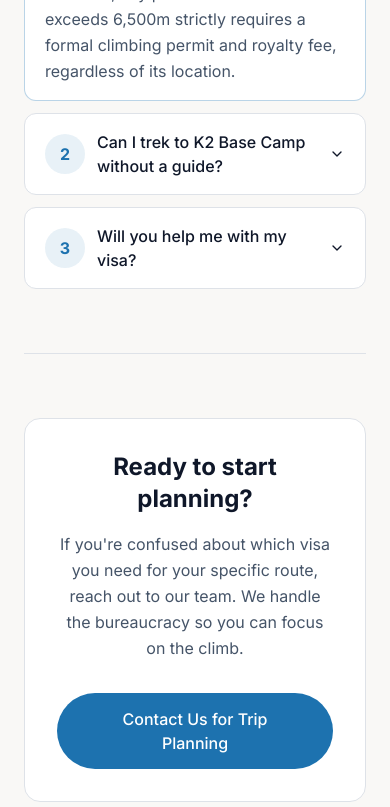
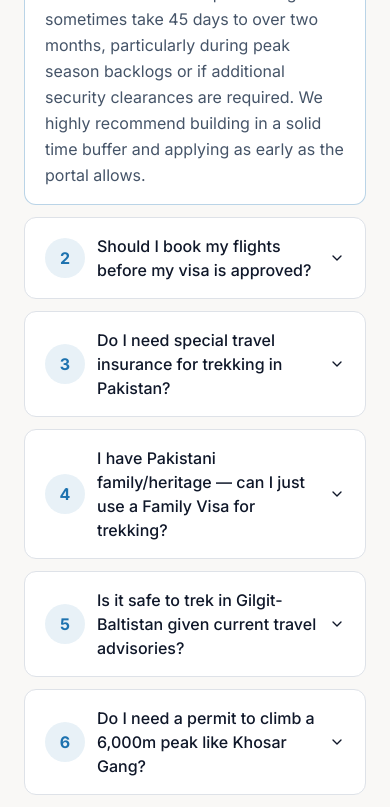
Before and after one commit to zaigham63466-sketch/WEBSITE-FINAL, a React (Vite) app: page /pakistan-visa-guide in a window 390 px wide. Shown: the part 5680-6487 px from the top of the page. Built offline with nearby package versions, Linux system fonts and the light colour scheme.

Commit message:
Update Visa Guide FAQ with real-world questions sourced from traveler forums

```diff
--- a/src/pages/VisaGuidePage.tsx
+++ b/src/pages/VisaGuidePage.tsx
@@ -132,6 +132,61 @@ export default function VisaGuidePage() {
                     <AccordionTrigger className="hover:no-underline py-4">
                       <div className="flex items-center gap-3 text-left">
                         <span className="shrink-0 w-10 h-10 rounded-full bg-primary/10 text-primary text-base font-bold flex items-center justify-center">1</span>
+                        <span className="font-medium text-foreground text-base md:text-lg">What is the real-world processing time for a Trekking Visa?</span>
+                      </div>
+                    </AccordionTrigger>
+                    <AccordionContent className="text-muted-foreground pb-4 pl-13 text-base leading-relaxed">
+                      While the official NADRA estimate for a Trekking & Mountaineering Visa is 4 to 6 weeks, real-world reports from travelers indicate that processing can sometimes take 45 days to over two months, particularly during peak season backlogs or if additional security clearances are required. We highly recommend building in a solid time buffer and applying as early as the portal allows.
+                    </AccordionContent>
+                  </AccordionItem>
+                  <AccordionItem value="faq-2" className="bg-card border border-border rounded-lg px-5 data-[state=open]:border-primary/30 transition-colors">
+                    <AccordionTrigger className="hover:no-underline py-4">
+                      <div className="flex items-center gap-3 text-left">
+                        <span className="shrink-0 w-10 h-10 rounded-full bg-primary/10 text-primary text-base font-bold flex items-center justify-center">2</span>
+                        <span className="font-medium text-foreground text-base md:text-lg">Should I book my flights before my visa is approved?</span>
+                      </div>
+                    </AccordionTrigger>
+                    <AccordionContent className="text-muted-foreground pb-4 pl-13 text-base leading-relaxed">
+                      Given the known variability in processing times, we strongly advise against booking non-refundable flights before your e-Visa and NOC are fully approved. If you must secure dates early, ensure you purchase fully flexible or refundable tickets to protect your investment in case of administrative delays.
+                    </AccordionContent>
+                  </AccordionItem>
+                  <AccordionItem value="faq-3" className="bg-card border border-border rounded-lg px-5 data-[state=open]:border-primary/30 transition-colors">
+                    <AccordionTrigger className="hover:no-underline py-4">
+                      <div className="flex items-center gap-3 text-left">
+                        <span className="shrink-0 w-10 h-10 rounded-full bg-primary/10 text-primary text-base font-bold flex items-center justify-center">3</span>
+                        <span className="font-medium text-foreground text-base md:text-lg">Do I need special travel insurance for trekking in Pakistan?</span>
+                      </div>
+                    </AccordionTrigger>
+                    <AccordionContent className="text-muted-foreground pb-4 pl-13 text-base leading-relaxed">
+                      Yes. Standard travel insurance policies almost universally exclude high-altitude trekking and regions under certain government travel advisories. You must ensure your policy explicitly covers trekking up to your maximum planned altitude (e.g., 5,500m for Concordia) and includes helicopter search, rescue, and evacuation in Pakistan. Helicopter rescues in Gilgit-Baltistan require a hefty advance deposit which your specialized insurance will need to guarantee.
+                    </AccordionContent>
+                  </AccordionItem>
+                  <AccordionItem value="faq-4" className="bg-card border border-border rounded-lg px-5 data-[state=open]:border-primary/30 transition-colors">
+                    <AccordionTrigger className="hover:no-underline py-4">
+                      <div className="flex items-center gap-3 text-left">
+                        <span className="shrink-0 w-10 h-10 rounded-full bg-primary/10 text-primary text-base font-bold flex items-center justify-center">4</span>
+                        <span className="font-medium text-foreground text-base md:text-lg">I have Pakistani family/heritage — can I just use a Family Visa for trekking?</span>
+                      </div>
+                    </AccordionTrigger>
+                    <AccordionContent className="text-muted-foreground pb-4 pl-13 text-base leading-relaxed">
+                      No. Even if you hold a valid Family Visit Visa, National Identity Card for Overseas Pakistanis (NICOP), or a Pakistan Origin Card (POC), you are still legally required to obtain a specific NOC permit and Sponsor Letter from a licensed tour operator if you intend to enter restricted military zones like the Baltoro Glacier. A standard visa or NICOP alone does not grant access to restricted trekking areas.
+                    </AccordionContent>
+                  </AccordionItem>
+                  <AccordionItem value="faq-5" className="bg-card border border-border rounded-lg px-5 data-[state=open]:border-primary/30 transition-colors">
+                    <AccordionTrigger className="hover:no-underline py-4">
+                      <div className="flex items-center gap-3 text-left">
+                        <span className="shrink-0 w-10 h-10 rounded-full bg-primary/10 text-primary text-base font-bold flex items-center justify-center">5</span>
+                        <span className="font-medium text-foreground text-base md:text-lg">Is it safe to trek in Gilgit-Baltistan given current travel advisories?</span>
+                      </div>
+                    </AccordionTrigger>
+                    <AccordionContent className="text-muted-foreground pb-4 pl-13 text-base leading-relaxed">
+                      Many foreign travel advisories issue broad warnings for Pakistan based on historical context or specific conflict-prone border regions (like parts of KP or Balochistan). However, Gilgit-Baltistan—where the Karakoram is located—is geographically isolated from these areas and has remained peaceful, highly secure, and welcoming for trekkers for decades. While you should always review your government's current official advisory before traveling, it is important to distinguish the specific realities of the northern trekking regions from broader national alerts.
+                    </AccordionContent>
+                  </AccordionItem>
+                  <AccordionItem value="faq-6" className="bg-card border border-border rounded-lg px-5 data-[state=open]:border-primary/30 transition-colors">
+                    <AccordionTrigger className="hover:no-underline py-4">
+                      <div className="flex items-center gap-3 text-left">
+                        <span className="shrink-0 w-10 h-10 rounded-full bg-primary/10 text-primary text-base font-bold flex items-center justify-center">6</span>
                         <span className="font-medium text-foreground text-base md:text-lg">Do I need a permit to climb a 6,000m peak like Khosar Gang?</span>
                       </div>
                     </AccordionTrigger>
@@ -139,10 +194,10 @@ export default function VisaGuidePage() {
                       Khosar Gang (6,401m) is in an open zone and does not require a restricted trekking permit or a peak permit. However, any peak in Pakistan that exceeds 6,500m strictly requires a formal climbing permit and royalty fee, regardless of its location.
                     </AccordionContent>
                   </AccordionItem>
-                  <AccordionItem value="faq-2" className="bg-card border border-border rounded-lg px-5 data-[state=open]:border-primary/30 transition-colors">
+                  <AccordionItem value="faq-7" className="bg-card border border-border rounded-lg px-5 data-[state=open]:border-primary/30 transition-colors">
                     <AccordionTrigger className="hover:no-underline py-4">
                       <div className="flex items-center gap-3 text-left">
-                        <span className="shrink-0 w-10 h-10 rounded-full bg-primary/10 text-primary text-base font-bold flex items-center justify-center">2</span>
+                        <span className="shrink-0 w-10 h-10 rounded-full bg-primary/10 text-primary text-base font-bold flex items-center justify-center">7</span>
                         <span className="font-medium text-foreground text-base md:text-lg">Can I trek to K2 Base Camp without a guide?</span>
                       </div>
                     </AccordionTrigger>
@@ -150,10 +205,10 @@ export default function VisaGuidePage() {
                       No. K2 Base Camp is located within a restricted military zone. Independent trekking is entirely illegal here; you must be part of an organized tour with a licensed guide and hold a formal NOC permit.
                     </AccordionContent>
                   </AccordionItem>
-                  <AccordionItem value="faq-3" className="bg-card border border-border rounded-lg px-5 data-[state=open]:border-primary/30 transition-colors">
+                  <AccordionItem value="faq-8" className="bg-card border border-border rounded-lg px-5 data-[state=open]:border-primary/30 transition-colors">
                     <AccordionTrigger className="hover:no-underline py-4">
                       <div className="flex items-center gap-3 text-left">
-                        <span className="shrink-0 w-10 h-10 rounded-full bg-primary/10 text-primary text-base font-bold flex items-center justify-center">3</span>
+                        <span className="shrink-0 w-10 h-10 rounded-full bg-primary/10 text-primary text-base font-bold flex items-center justify-center">8</span>
                         <span className="font-medium text-foreground text-base md:text-lg">Will you help me with my visa?</span>
                       </div>
                     </AccordionTrigger>
```
